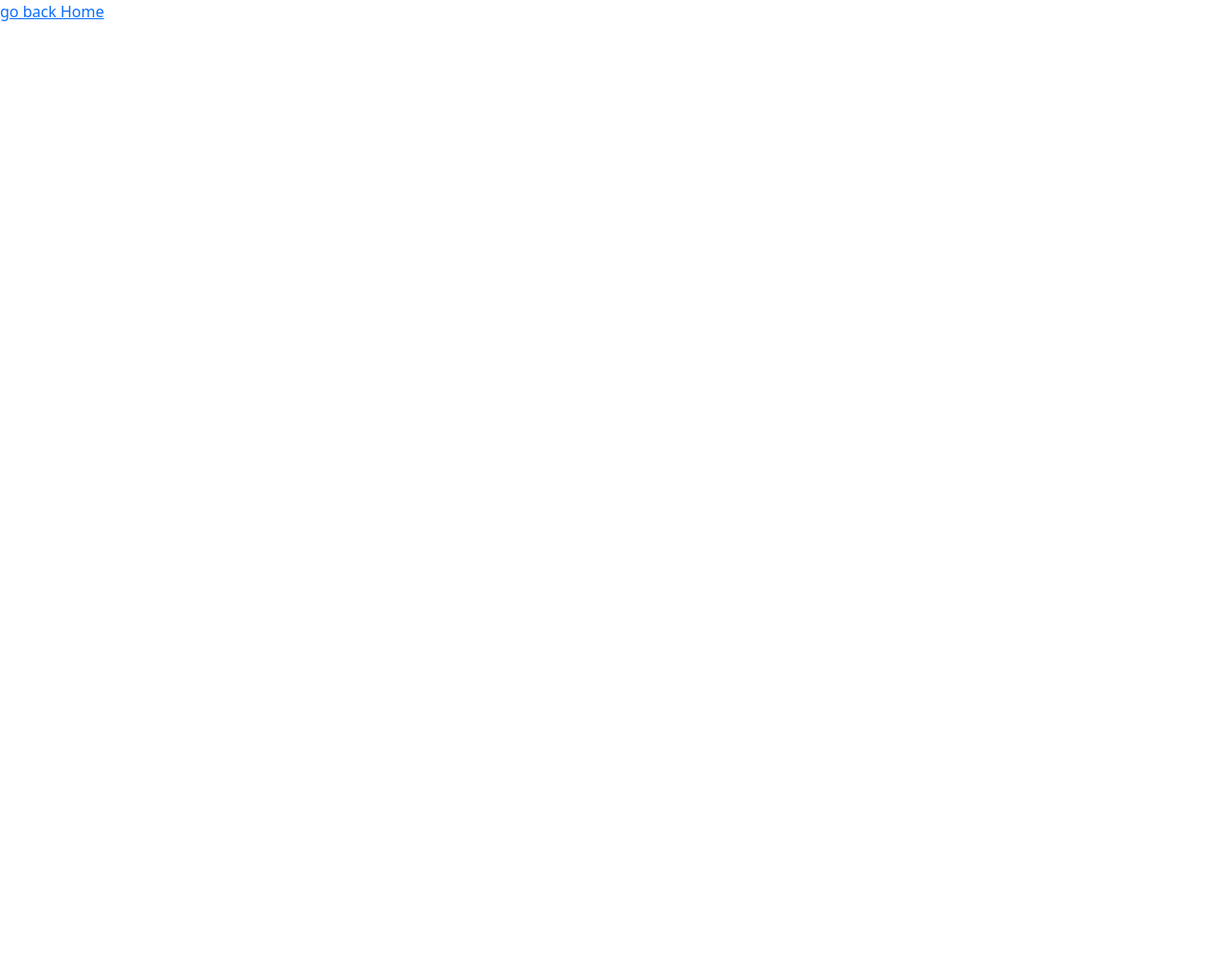
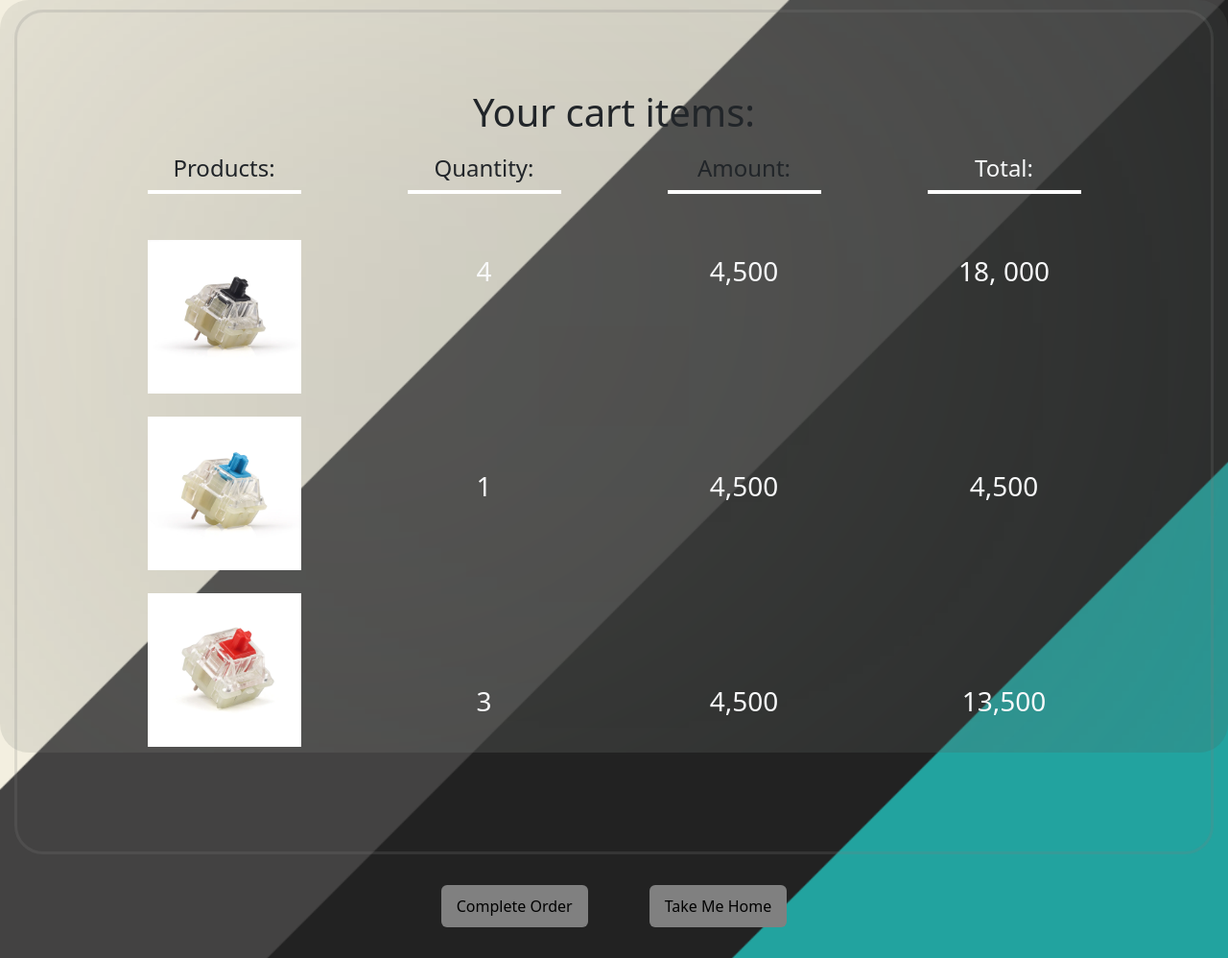
Before and after one commit to Krukri/MechKeybored, a plain HTML site: page cart.html in a window 1280 px wide. Shown: the whole page at 96% size. Before the commit the page ends 800 px from the top, so only its background shows below. Drawn offline with nearby package versions, Linux system fonts and the light colour scheme.

Commit message:
update files

```diff
--- a/cart.html
+++ b/cart.html
@@ -9,14 +9,196 @@
         integrity="sha384-rbsA2VBKQhggwzxH7pPCaAqO46MgnOM80zW1RWuH61DGLwZJEdK2Kadq2F9CUG65" crossorigin="anonymous">
     <link rel="icon" href="img/titlog.png" type="image/icon type" />
 
+    <link rel="stylesheet" href="style.css" />
+
+    <style>
+        html,
+        body {
+            background: url("img/background1.png");
+            background-size: cover;
+            background-repeat: no-repeat;
+            background-attachment: fixed;
+            box-sizing: border-box;
+            margin-top: 0px;
+            margin-bottom: 0px;
+            margin-left: 0px;
+            margin-right: 0px;
+            scroll-behavior: smooth;
+        }
+
+        .blurCart {
+            border: solid px white;
+            padding-block: 10px;
+            padding-inline: 15px;
+            width: 100%;
+            max-width: 2000px;
+            margin: auto;
+            backdrop-filter: blur(980px);
+            height: 98vh;
+            border-radius: 30px;
+
+
+        }
+
+        .cartCont {
+            height: 55rem;
+            width: 100%;
+            border: 3px solid rgba(128, 128, 128, 0.205);
+            border-radius: 30px;
+            padding: 5rem;
+        }
+
+        .backbtn {
+            display: flex;
+            justify-content: center;
+        }
+
+        .goBackHome {
+            background: grey;
+            margin: 2rem;
+            border: 4px solid rgba(128, 128, 128, 0.205);
+
+        }
+
+        .goBackHome:hover {
+            color: white;
+        }
+
+        .cartItems {
+            height: 45rem;
+        }
+
+        .productItems {
+            height: 44.5rem;
+            margin: auto;
+            justify-content: center;
+            align-items: center;
+
+        }
+
+        .productimg {
+            width: 10rem;
+            height: 10rem;
+        }
+
+        .productAmount {
+            width: 10rem;
+            height: 10rem;
+            margin: auto;
+
+        }
+
+        #productAmount {
+            display: flex;
+            justify-content: center;
+            align-items: center;
+            position: relative;
+            align-self: center;
+            margin-top: 4rem;
+
+        }
+
+        .order {
+            display: flex;
+            justify-content: center;
+        }
+    </style>
+
+
 </head>
 
 <body>
+    <div class="blurCart">
+        <div class="cartCont">
+            <h1 class="text-center mb-3">Your cart items:</h1>
+            <div class="cartItems d-flex">
 
-    <a href="index.html">go back Home</a>
+                <div class="col-3 productItems">
+                    <h4 class="text-center">Products:</h4>
+                    <div style="border: 2px solid white; width: 10rem; margin: auto;"></div>
+                    <div class="productAmount mt-4 text-light">
+                        <img src="./img/Products/blackswitch/1.png" alt="blackswitch" class="productimg mt-4">
+                    </div>
+
+                    <div class="productAmount mt-4 text-light">
+                        <img src="./img/Products/blueswitch/1.png" alt="blueswitch" class="productimg mt-4">
+                    </div>
+
+                    <div class="productAmount mt-4 text-light">
+                        <img src="./img/Products/redswitch/1.png" alt="redswitch" class="productimg mt-4">
+                    </div>
 
 
 
+
+                </div>
+
+                <div class="col-3 productItems">
+                    <h4 class="text-center">Quantity:</h4>
+                    <div style="border: 2px solid white; width: 10rem; margin: auto;"></div>
+                    <div class="productAmount mt-4 text-light">
+                        <h3 id="productAmount">4</h3>
+                    </div>
+                    <div class="productAmount mt-4 text-light">
+                        <h3 id="productAmount">1</h3>
+                    </div>
+                    <div class="productAmount mt-4 text-light">
+                        <h3 id="productAmount">3</h3>
+                    </div>
+
+
+                </div>
+
+                <div class="col-3 productItems">
+                    <h4 class="text-center">Amount:</h4>
+                    <div style="border: 2px solid white; width: 10rem; margin: auto;"></div>
+                    <div class="productAmount mt-4 text-light">
+                        <h3 id="productAmount">4,500</h3>
+                    </div>
+                    <div class="productAmount mt-4 text-light">
+                        <h3 id="productAmount">4,500</h3>
+                    </div>
+                    <div class="productAmount mt-4 text-light">
+                        <h3 id="productAmount">4,500</h3>
+                    </div>
+
+                </div>
+
+                <div class="col-3 productItems">
+                    <h4 class="text-center text-light">Total:</h4>
+                    <div style="border: 2px solid white; width: 10rem; margin: auto;"></div>
+                    <div class="productAmount mt-4 text-light">
+                        <h3 id="productAmount">18, 000</h3>
+                    </div>
+                    <div class="productAmount mt-4 text-light">
+                        <h3 id="productAmount">4,500</h3>
+                    </div>
+                    <div class="productAmount mt-4 text-light">
+                        <h3 id="productAmount">13,500</h3>
+                    </div>
+
+                </div>
+
+
+
+            </div>
+        </div>
+
+        <div class="order">
+            <div class="backbtn">
+                <button class="btn btn-outline-dark goBackHome"><a href="#"
+                        style="text-decoration: none; text-transform: none; color: black;">Complete Order</a></button>
+
+            </div>
+
+            <div class="backbtn">
+                <button class="btn btn-outline-dark goBackHome"><a href="index.html"
+                        style="text-decoration: none; text-transform: none; color: black;">Take Me
+                        Home</a></button>
+
+            </div>
+        </div>
+    </div>
 
 
 
```
